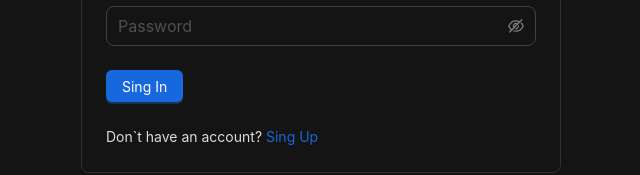
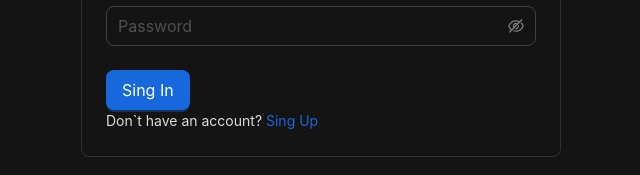
Before and after one commit to MishaDenisenko/react-express-employees, a React (Create React App) app in the folder client/: page /login in a window 1280 px wide. Shown: the part 238-413 px from the top of the page, without its empty margins (319-959 px from the left). Built offline with nearby package versions, Linux system fonts and the light colour scheme; no server answers.

Commit message:
small changes for button layout

```diff
--- a/client/src/components/Button/Button.tsx
+++ b/client/src/components/Button/Button.tsx
@@ -2,28 +2,36 @@ import React from 'react';
 import { Form, Button as AntButton, ButtonProps } from 'antd';
 
 
-interface IButton extends ButtonProps {}
+interface IButton extends ButtonProps {
+    isInForm?: boolean;
+}
 
-const Button = (props: IButton) => {
+const CustomButton = (props: IButton) => {
     const {
         htmlType, type, onClick, danger, loading, shape, icon, children,
     } = props;
 
     return (
-        <Form.Item>
-            <AntButton
-                htmlType={ htmlType || 'button' }
-                type={ type }
-                onClick={ onClick }
-                danger={ danger }
-                loading={ loading }
-                shape={ shape }
-                icon={ icon }
-            >
-                { children }
-            </AntButton>
-        </Form.Item>
-    );
+        <AntButton
+            type={type}
+            htmlType={htmlType}
+            danger={danger}
+            loading={loading}
+            size="large"
+            shape={ shape }
+            onClick={ onClick }
+            icon={ icon }
+        >
+            {children}
+        </AntButton>
+    )
+}
+
+const Button = (props: IButton) => {
+    const { isInForm } = props;
+
+
+    return !isInForm ? <CustomButton {...props}></CustomButton> : <Form.Item><CustomButton {...props}></CustomButton></Form.Item>;
 };
 
 export default Button;
```
